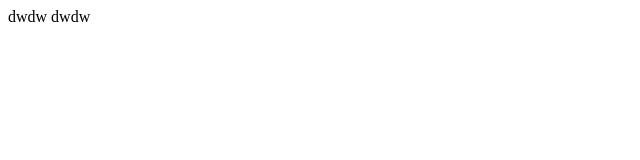
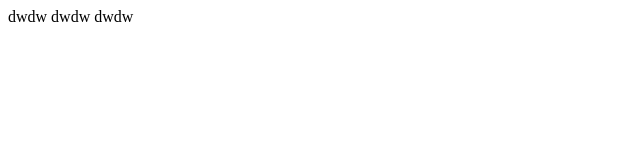
Before and after one commit to SurenNazaryan/Privet, a plain HTML site: page index.html in a window 1280 px wide. Shown: the full height of the page, 0-640 px from the left. Drawn offline with Linux system fonts and the light colour scheme.

Commit message:
Привет

```diff
--- a/index.html
+++ b/index.html
@@ -8,5 +8,6 @@
 <body>
     dwdw
     dwdw
+    dwdw
 </body>
 </html>
```
